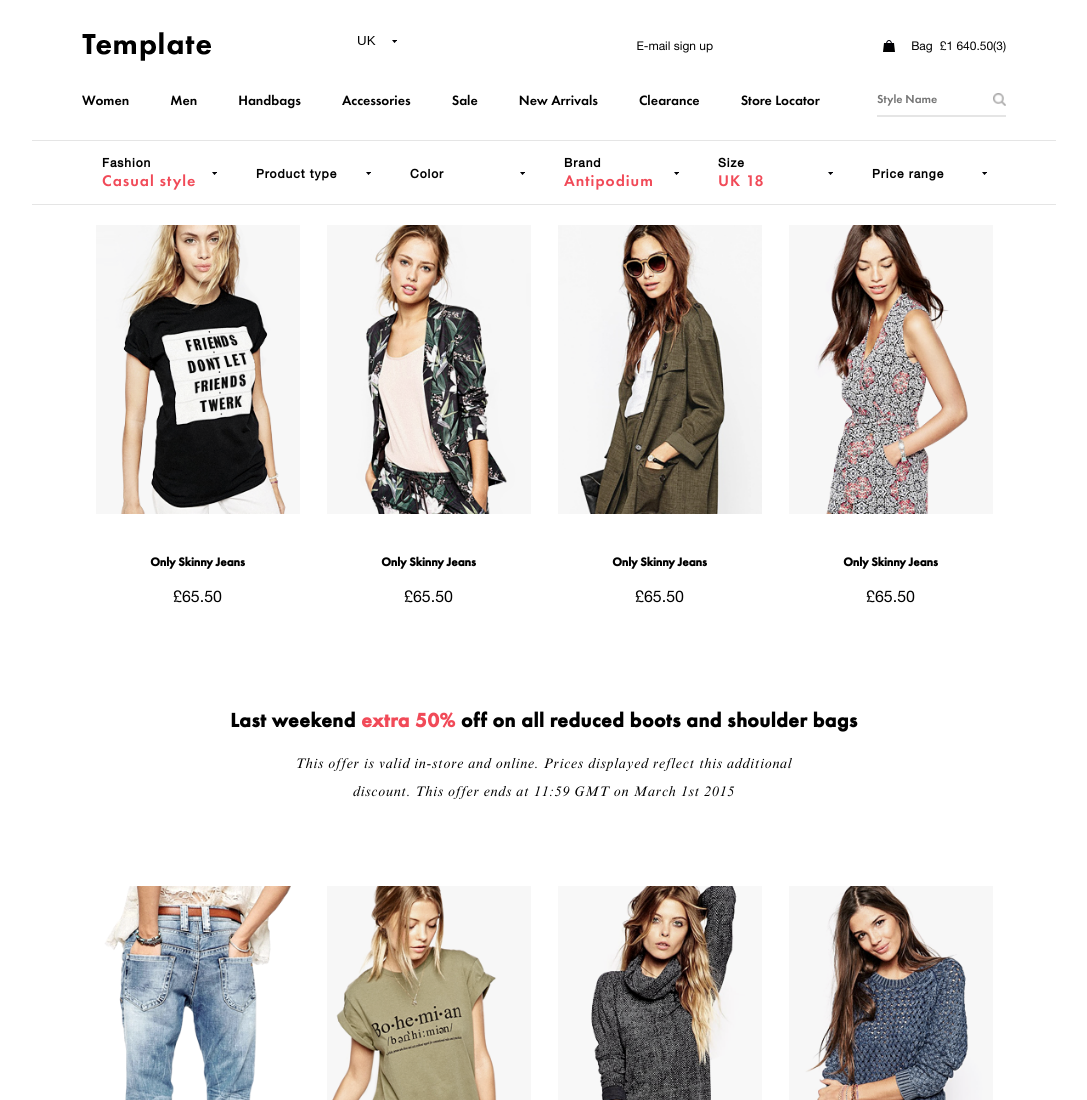
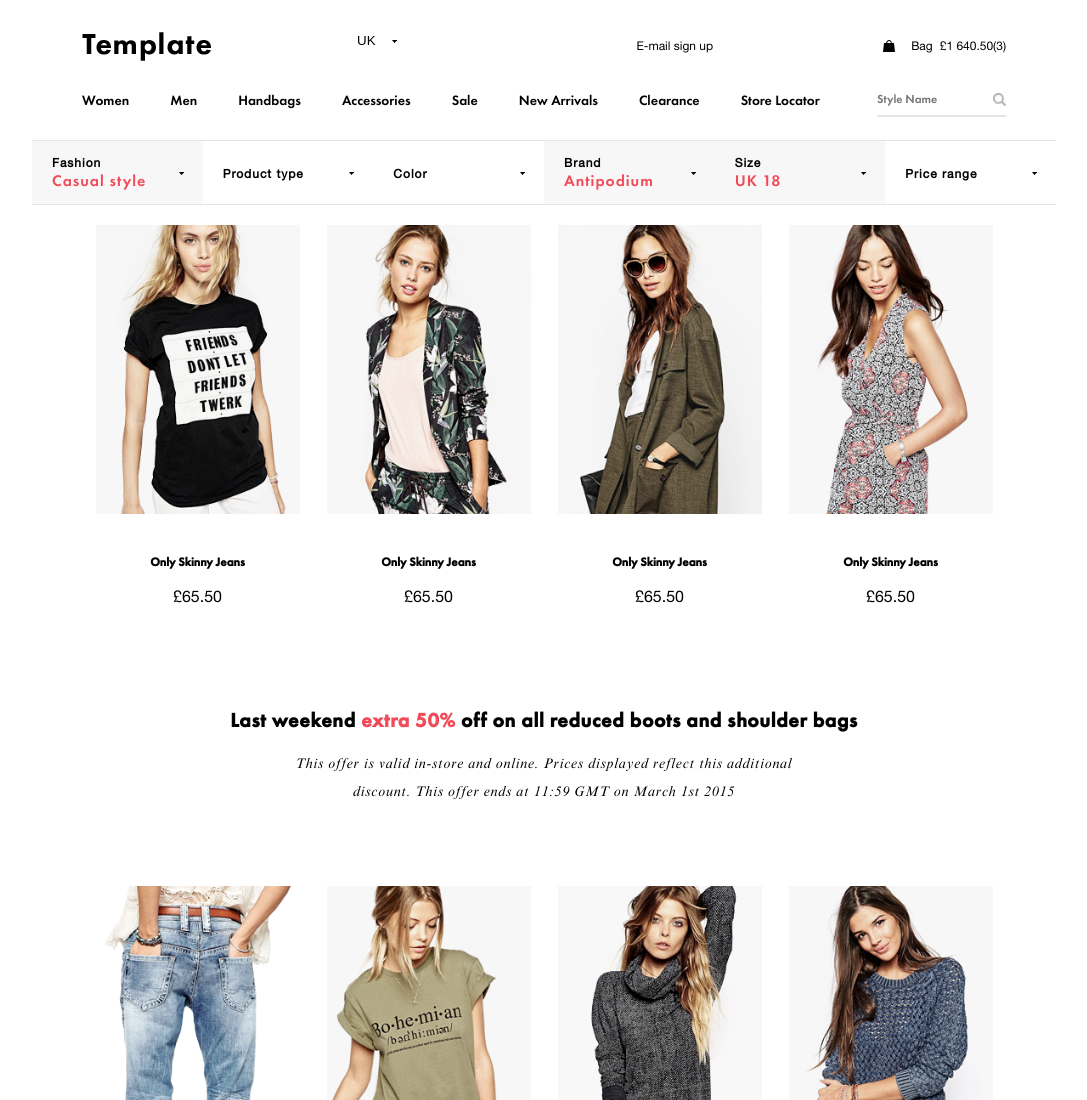
Before and after one commit to statesmans/shop-template, a website: page catalog.html in a window 1280 px wide. Shown: the top 1100 px of the page, without its empty margins (96-1183 px from the left). Drawn offline with nearby package versions, Linux system fonts and the light colour scheme.

Commit message:
edit filter-item width

```diff
--- a/catalog.html
+++ b/catalog.html
@@ -73,7 +73,7 @@
         <div class="container" id="container">
             <div class="catalog__wrapper" id="catalog__wrapper">
                 <div class="catalog__block " id="catalog-block">
-                    <div class="catalog__category category category--select">
+                    <div class="catalog__category category category--selected">
                         <div class="category__text-block">
                             <h5 class="category__name">Fashion </h5>
                             <p class="category__elem category__elem--visible">Casual style<span class="separator">,</span> </p>
@@ -95,13 +95,13 @@
                             <p class="category__elem"></p>
                         </div>
                     </div>
-                    <div class="catalog__category category category--select">
+                    <div class="catalog__category category category--selected">
                         <div class="category__text-block">
                             <h5 class="category__name">Brand</h5>
                             <p class="category__elem category__elem--visible">Antipodium<span class="separator">,</span> </p>
                         </div>
                     </div>
-                    <div class="catalog__category category category--select">
+                    <div class="catalog__category category category--selected">
                         <div class="category__text-block">
                             <h5 class="category__name">Size</h5>
                             <p class="category__elem category__elem--visible">UK 18 <span class="separator">,</span></p>
--- a/sass/catalog-media-query.scss
+++ b/sass/catalog-media-query.scss
@@ -131,7 +131,7 @@
     .catalog__block {
         display: grid;
         grid-template-columns: repeat(6, 1fr);
-        padding: 0 50px;
+        padding: 0;
         &::after {
             content: none;
         }
@@ -151,7 +151,8 @@
             display: block;
             font-size: 16px;
         }
-        &--select {
+        &--selected {
+            background-color: #f7f7f7;
             .category__name {
                 display: block;
             }
@@ -345,4 +346,7 @@
             color: #757575;
         }
     }
+    .category__elem {
+        font-size: 18px;
+    }
 }
```
Also changed, not shown: css/catalog-media-query.css, css/catalog.css, 2 other files.
